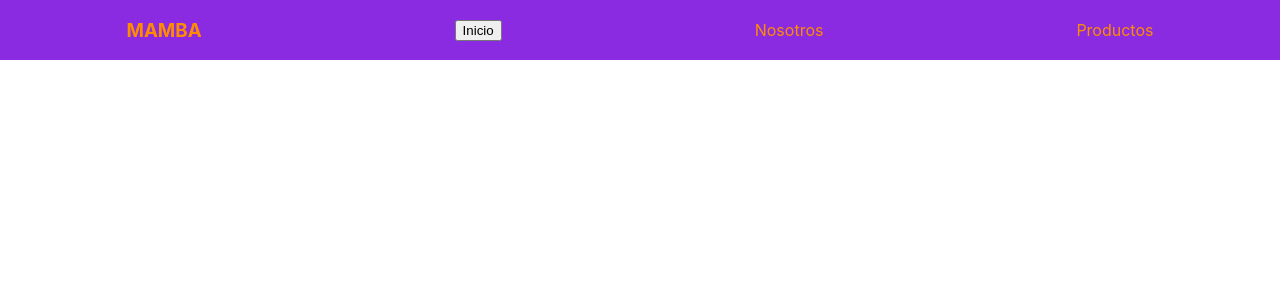
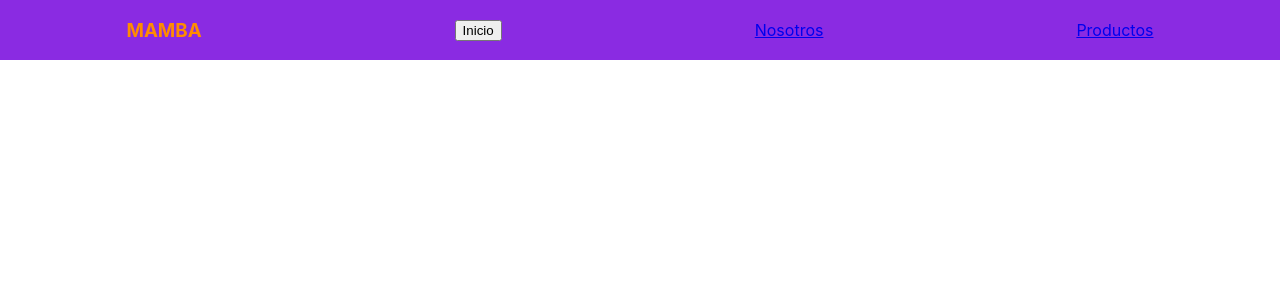
Before and after one commit to Pitu97/TiendadeTecnologia-Nunez, a React (Create React App) app in the folder prueba-app/: page / in a window 1280 px wide. Shown: the top 300 px of the page. Built offline with nearby package versions, Linux system fonts and the light colour scheme.

Commit message:
Update Navbar.js

```diff
--- a/prueba-app/src/components/Navbar.js
+++ b/prueba-app/src/components/Navbar.js
@@ -5,8 +5,8 @@ function Navbar() {
     <header className='navbar'>
         <h3>MAMBA</h3>
         <button>Inicio</button>
-        <a scr="#">Nosotros</a>
-        <a src="#">Productos</a>
+        <a href='#'>Nosotros</a>
+        <a href='#'>Productos</a>
     </header>
   );
 }
```
